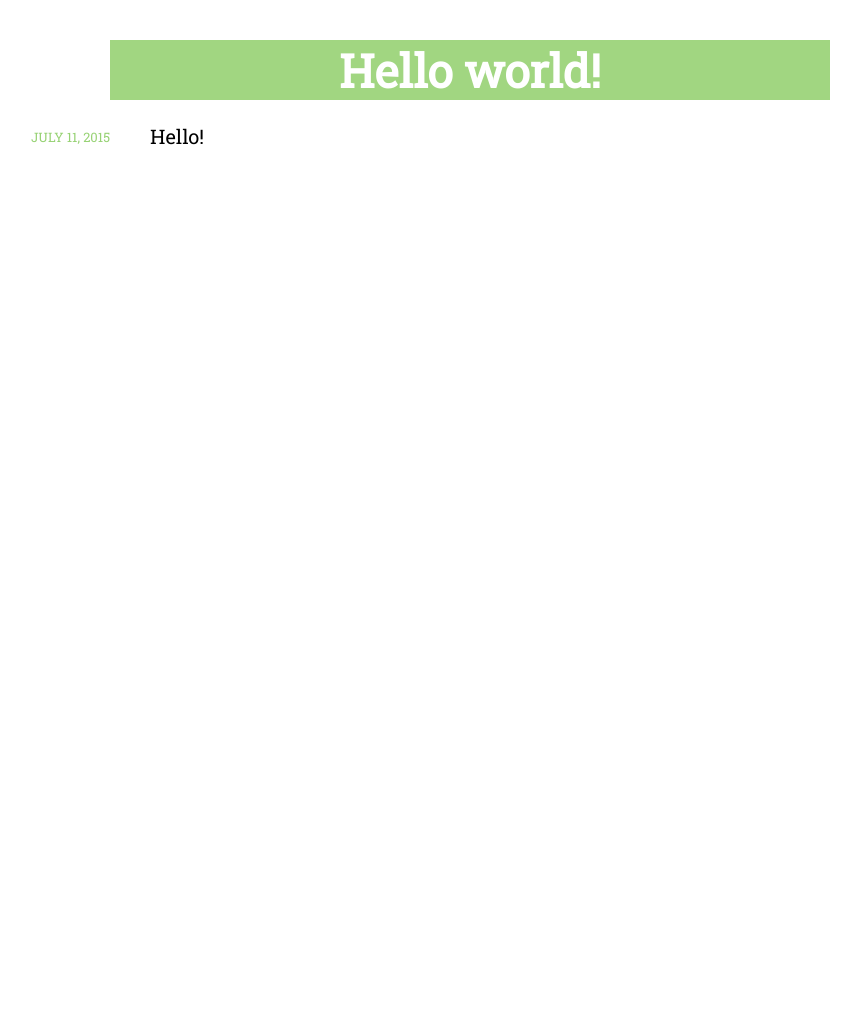
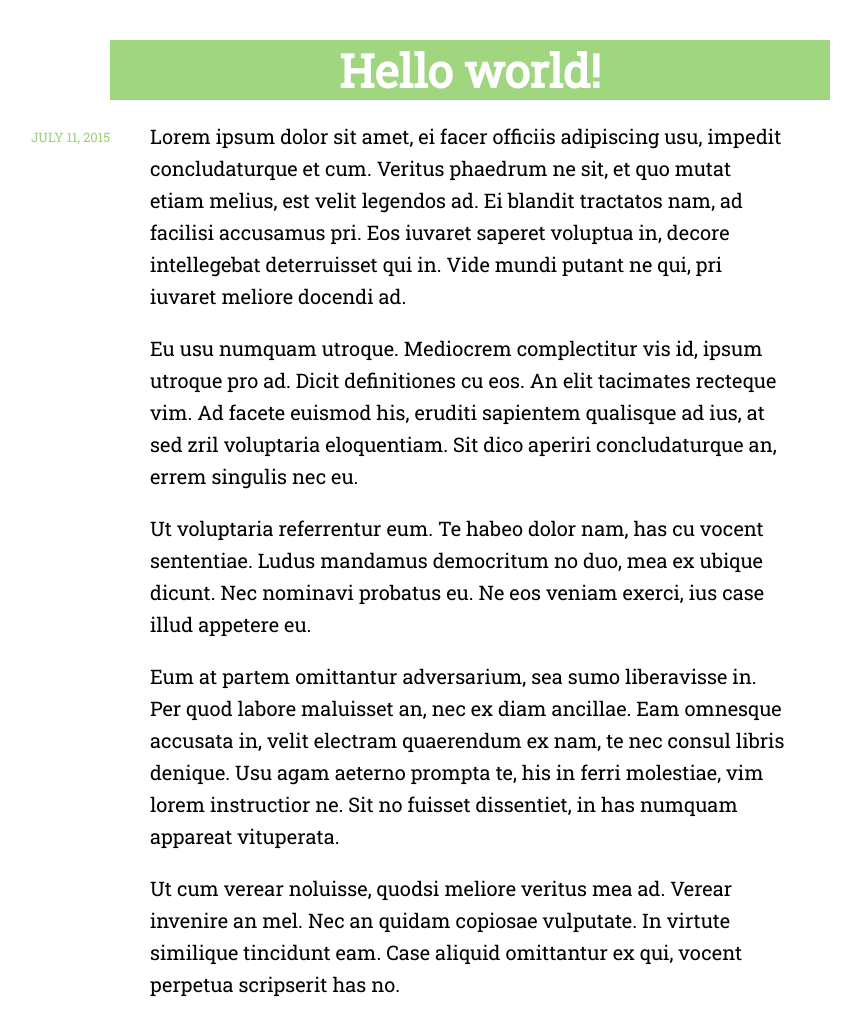
Before and after one commit to alexandrnikitin/blog, a Jekyll site: the page built from _posts/2015-07-11-hello-world.md, in a window 1280 px wide. Shown: the whole page, without its empty margins (170-1031 px from the left). Built offline with Jekyll 4.4.1, drawn with Linux system fonts in a browser that asks for light colours; before the commit the page ends 900 px from its top, so only the background shows below that.

Commit message:
Lorem ipsum as helloworld

```diff
--- a/_posts/2015-07-11-hello-world.md
+++ b/_posts/2015-07-11-hello-world.md
@@ -6,4 +6,12 @@ summary:    This is the first post to step forward with.
 keywords: test
 ---
 
-Hello!
+Lorem ipsum dolor sit amet, ei facer officiis adipiscing usu, impedit concludaturque et cum. Veritus phaedrum ne sit, et quo mutat etiam melius, est velit legendos ad. Ei blandit tractatos nam, ad facilisi accusamus pri. Eos iuvaret saperet voluptua in, decore intellegebat deterruisset qui in. Vide mundi putant ne qui, pri iuvaret meliore docendi ad.
+
+Eu usu numquam utroque. Mediocrem complectitur vis id, ipsum utroque pro ad. Dicit definitiones cu eos. An elit tacimates recteque vim. Ad facete euismod his, eruditi sapientem qualisque ad ius, at sed zril voluptaria eloquentiam. Sit dico aperiri concludaturque an, errem singulis nec eu.
+
+Ut voluptaria referrentur eum. Te habeo dolor nam, has cu vocent sententiae. Ludus mandamus democritum no duo, mea ex ubique dicunt. Nec nominavi probatus eu. Ne eos veniam exerci, ius case illud appetere eu.
+
+Eum at partem omittantur adversarium, sea sumo liberavisse in. Per quod labore maluisset an, nec ex diam ancillae. Eam omnesque accusata in, velit electram quaerendum ex nam, te nec consul libris denique. Usu agam aeterno prompta te, his in ferri molestiae, vim lorem instructior ne. Sit no fuisset dissentiet, in has numquam appareat vituperata.
+
+Ut cum verear noluisse, quodsi meliore veritus mea ad. Verear invenire an mel. Nec an quidam copiosae vulputate. In virtute similique tincidunt eam. Case aliquid omittantur ex qui, vocent perpetua scripserit has no.
```
